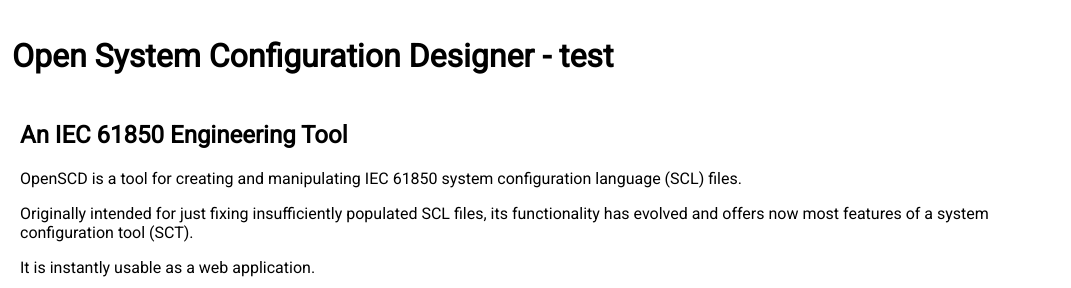
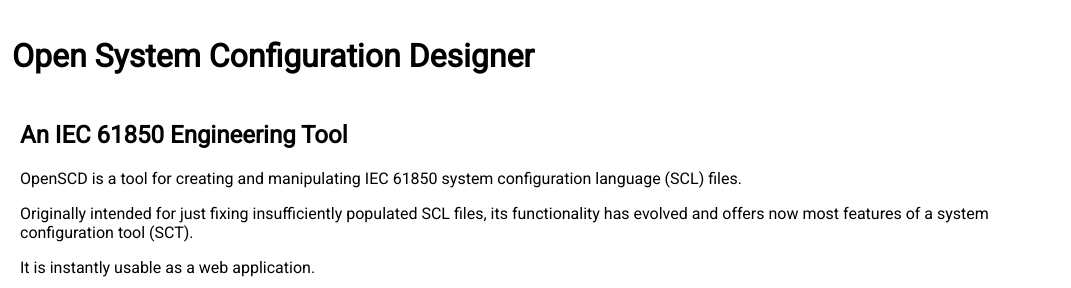
Before and after one commit to OMICRONEnergyOSS/openscd-org-website, a plain HTML site: page index.html in a window 1280 px wide. Shown: the top 288 px of the page, 209-1280 px from the left. Drawn offline with Linux system fonts and the light colour scheme.

Commit message:
Update index.html

```diff
--- a/index.html
+++ b/index.html
@@ -56,7 +56,7 @@
       <img src="images/logo.png" alt="OpenSCD Logo" />
     </a>
     <header>
-      <h1>Open System Configuration Designer - test</h1>
+      <h1>Open System Configuration Designer</h1>
     </header>
     <aside>
       <nav>
```
